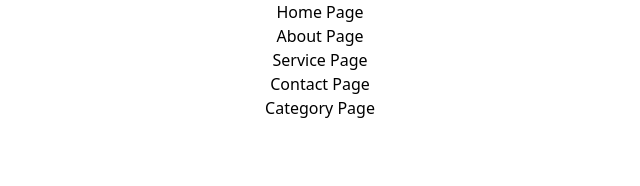
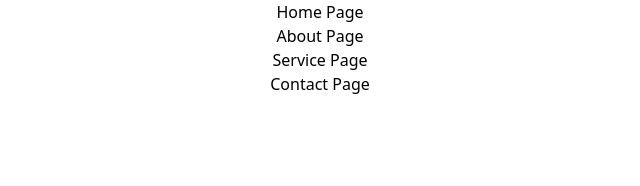
Before and after one commit to Abhijeetkokat007/rk-public-school, a React (Create React App) app: page / in a window 1280 px wide. Shown: the top 186 px of the page, without its empty margins (320-960 px from the left). Built offline with nearby package versions, Linux system fonts and the light colour scheme.

Commit message:
Update App.js

```diff
--- a/src/App.js
+++ b/src/App.js
@@ -8,7 +8,6 @@ function App() {
      <h1>About Page</h1>
     <h1>Service Page</h1>
     <h1>Contact Page</h1>
-    <h1>Category Page</h1>
     </div>
   );
 }
```
